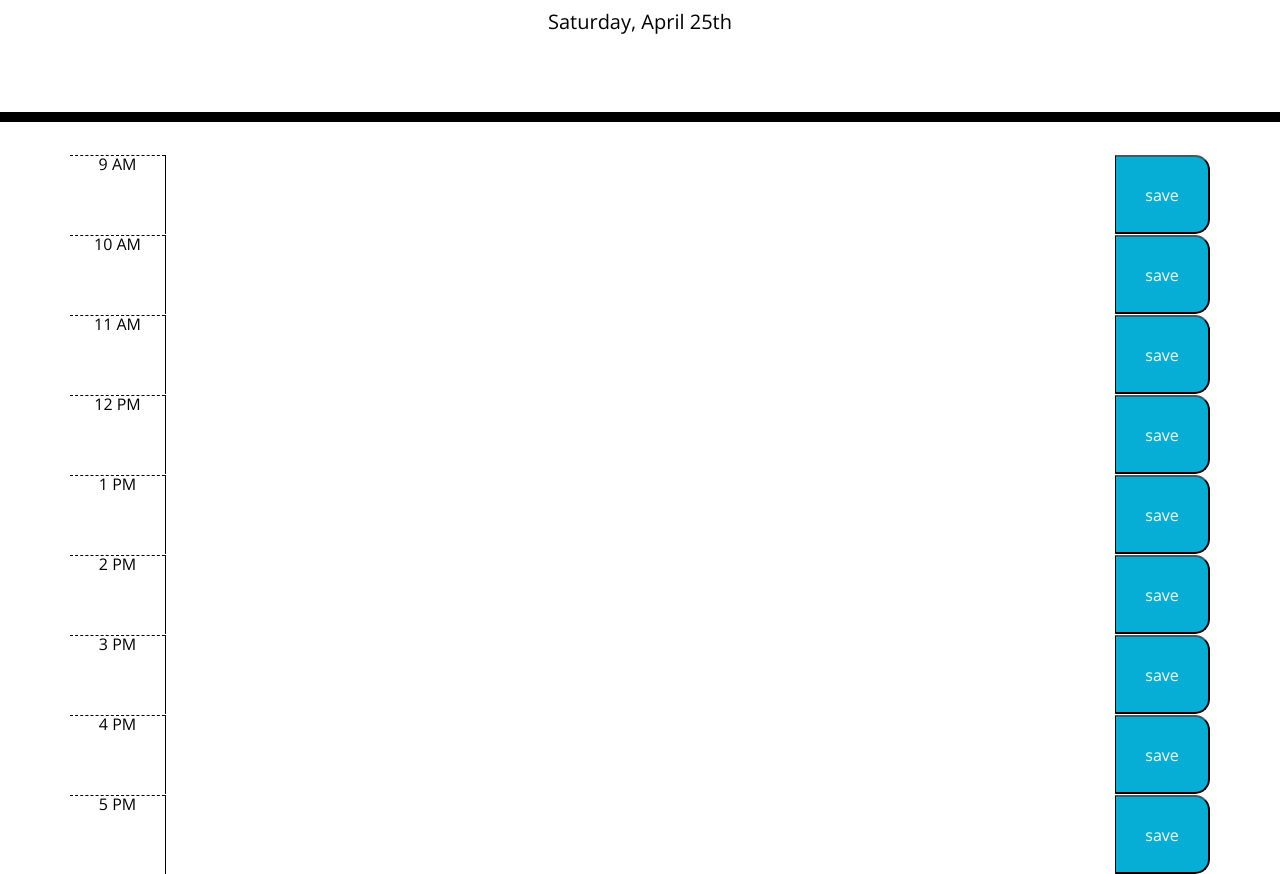
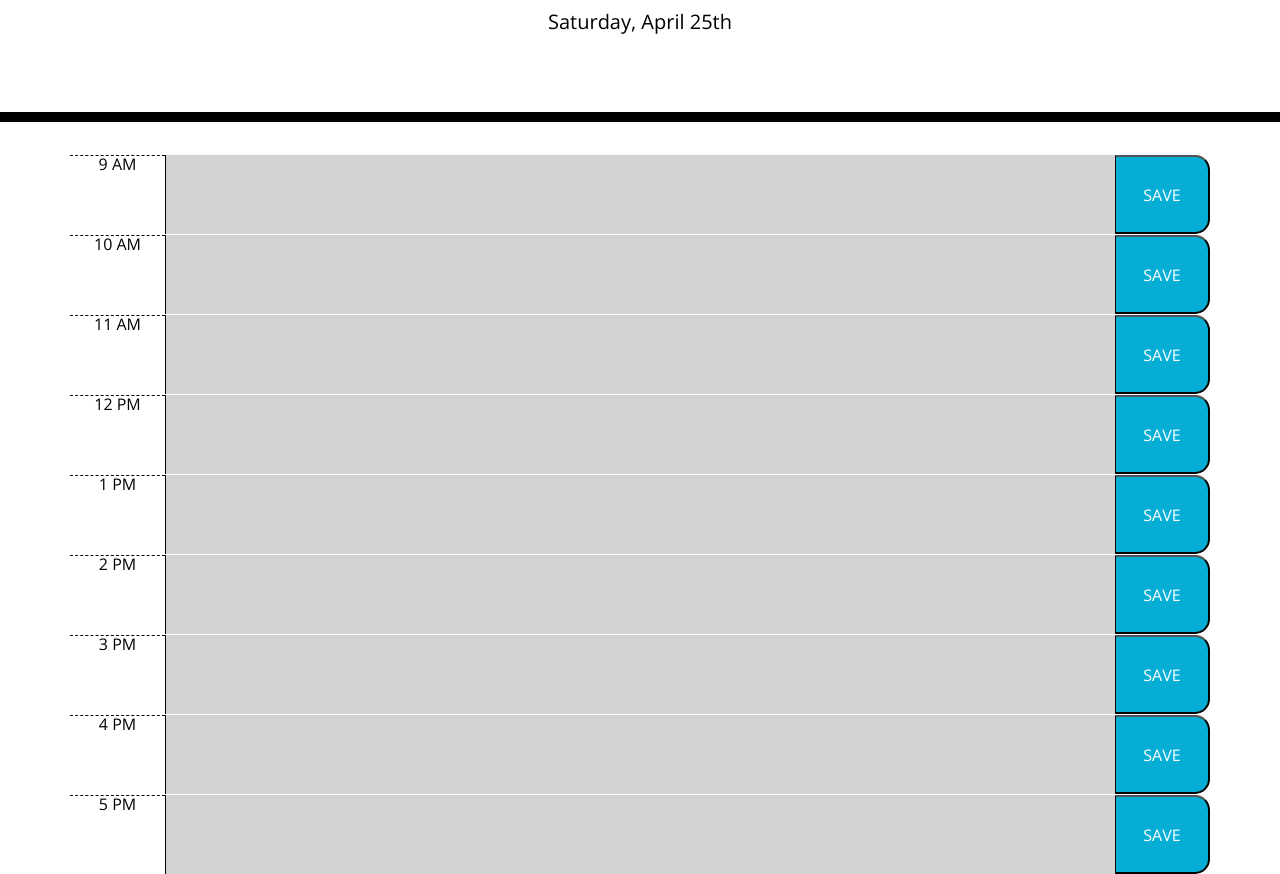
Before and after one commit to evanlax9/Workday-Planner, a plain HTML site: page index.html in a window 1280 px wide. Shown: the part 182-1056 px from the top of the page. Drawn offline with nearby package versions, Linux system fonts and the light colour scheme.

Commit message:
Almost Done

```diff
--- a/index.html
+++ b/index.html
@@ -1,23 +1,14 @@
 <!DOCTYPE html>
 <html lang="en">
+
 <head>
   <meta charset="UTF-8" />
   <meta name="viewport" content="width=device-width, initial-scale=1.0" />
   <meta http-equiv="X-UA-Compatible" content="ie=edge" />
-    <link
-      rel="stylesheet"
-      href="https://stackpath.bootstrapcdn.com/bootstrap/4.3.1/css/bootstrap.min.css"
-    />
-    <link
-      rel="stylesheet"
-      href="https://use.fontawesome.com/releases/v5.8.1/css/all.css"
-      integrity="sha384-50oBUHEmvpQ+1lW4y57PTFmhCaXp0ML5d60M1M7uH2+nqUivzIebhndOJK28anvf"
-      crossorigin="anonymous"
-    />
-    <link
-      href="https://fonts.googleapis.com/css?family=Open+Sans&display=swap"
-      rel="stylesheet"
-    />
+  <link rel="stylesheet" href="https://stackpath.bootstrapcdn.com/bootstrap/4.3.1/css/bootstrap.min.css" />
+  <link rel="stylesheet" href="https://use.fontawesome.com/releases/v5.8.1/css/all.css"
+    integrity="sha384-50oBUHEmvpQ+1lW4y57PTFmhCaXp0ML5d60M1M7uH2+nqUivzIebhndOJK28anvf" crossorigin="anonymous" />
+  <link href="https://fonts.googleapis.com/css?family=Open+Sans&display=swap" rel="stylesheet" />
   <link rel="stylesheet" href="styles.css" />
   <title>Work Day Scheduler</title>
 </head>
@@ -32,50 +23,50 @@
   <div class="container">
     <!-- Timeblocks go here -->
 
-      <div id="nineAm" class="row time-block">
+    <div id="9-Am" class="row time-block">
       <div class="col-md-1 hour">9 AM</div>
       <textarea class="col-md-10 description"></textarea>
-        <button class="col-md-1 saveBtn">save</button>
+      <button class="col-md-1 saveBtn">SAVE</button>
     </div>
-      <div id="tenAm" class="row time-block">
+    <div id="10-Am" class="row time-block">
       <div class="col-md-1 hour">10 AM</div>
       <textarea class="col-md-10 description"></textarea>
-        <button class="col-md-1 saveBtn">save</button>
+      <button class="col-md-1 saveBtn">SAVE</button>
     </div>
-      <div id="elevenAm" class="row time-block">
+    <div id="11-Am" class="row time-block">
       <div class="col-md-1 hour">11 AM</div>
       <textarea class="col-md-10 description"></textarea>
-        <button class="col-md-1 saveBtn">save</button>
+      <button class="col-md-1 saveBtn">SAVE</button>
     </div>
-      <div id="twelvePm" class="row time-block">
+    <div id="12-Pm" class="row time-block">
       <div class="col-md-1 hour">12 PM</div>
       <textarea class="col-md-10 description"></textarea>
-        <button class="col-md-1 saveBtn">save</button>
+      <button class="col-md-1 saveBtn">SAVE</button>
     </div>
-      <div id="OnePm" class="row time-block">
+    <div id="13-Pm" class="row time-block">
       <div class="col-md-1 hour">1 PM</div>
       <textarea class="col-md-10 description"></textarea>
-        <button class="col-md-1 saveBtn">save</button>
+      <button class="col-md-1 saveBtn">SAVE</button>
     </div>
-      <div id="twoPm" class="row time-block">
+    <div id="14-Pm" class="row time-block">
       <div class="col-md-1 hour">2 PM</div>
       <textarea class="col-md-10 description"></textarea>
-        <button class="col-md-1 saveBtn">save</button>
+      <button class="col-md-1 saveBtn">SAVE</button>
     </div>
-      <div id="threeAm" class="row time-block">
+    <div id="15-Pm" class="row time-block">
       <div class="col-md-1 hour">3 PM</div>
       <textarea class="col-md-10 description"></textarea>
-        <button class="col-md-1 saveBtn">save</button>
+      <button class="col-md-1 saveBtn">SAVE</button>
     </div>
-      <div id="fourPm" class="row time-block">
+    <div id="16-Pm" class="row time-block">
       <div class="col-md-1 hour">4 PM</div>
       <textarea class="col-md-10 description"></textarea>
-        <button class="col-md-1 saveBtn">save</button>
+      <button class="col-md-1 saveBtn">SAVE</button>
     </div>
-      <div id="fivePm" class="row time-block">
+    <div id="17-Pm" class="row time-block">
       <div class="col-md-1 hour">5 PM</div>
       <textarea class="col-md-10 description"></textarea>
-        <button class="col-md-1 saveBtn">save</button>
+      <button class="col-md-1 saveBtn">SAVE</button>
     </div>
   </div>
 
@@ -83,6 +74,7 @@
   <script src="https://cdnjs.cloudflare.com/ajax/libs/moment.js/2.24.0/moment.min.js"></script>
   <script src="script.js"></script>
 </body>
+
 </html>
 
 <!--// Use moment to get today's date
--- a/script.js
+++ b/script.js
@@ -2,10 +2,55 @@ $(document).ready(function () {
   $("#currentDay").text(moment().format("dddd, MMMM Do"));
   $(".saveBtn").on("click", function () {
     var plansValue = $(this).siblings(".description").val();
-    localStorage.setItem("name", plansValue);
+    var time = $(this).parent().attr("id");
+    localStorage.setItem(time, plansValue);
     console.log(plansValue);
   });
+  var currentHour = moment().hour();
+
+  function hourUpdate() {
+    $(".time-block").each(function () {
+      var newHour = parseInt($(this).attr("id").split("-")[0]);
+      if (currentHour > newHour) {
+        $(this).addClass("past");
+
+
+      }
+      else if (currentHour === newHour) {
+        $(this).addClass("present")
+        $(this).removeClass("past")
+      }
+
+      else if (currentHour < newHour) {
+        $(this).addClass("future");
+        $(this).removeClass("present")
+        $(this).removeClass("past")
+
+
+      }
+
+
+    })
+  }
+  hourUpdate();
+
+  $("#9-Am .description").val(localStorage.getItem("9-Am"));
+  $("#10-Am .description").val(localStorage.getItem("10-Am"));
+  $("#11-Am .description").val(localStorage.getItem("11-Am"));
+  $("#12-Pm .description").val(localStorage.getItem("12-Pm"));
+  $("#13-Pm .description").val(localStorage.getItem("13-Pm"));
+  $("#14-Pm .description").val(localStorage.getItem("14-Pm"));
+  $("#15-Pm .description").val(localStorage.getItem("15-Pm"));
+  $("#16-Pm .description").val(localStorage.getItem("16-Pm"));
+  $("#17-Pm .description").val(localStorage.getItem("17-Pm"));
+
+  if (currentHour > 15) {
+    localStorage.clear();
+  }
+
+
 });
+
 
 // Use moment to get today's date
 // format should be [DAY OF WEEK], [Full Month] [DAYOFMONTH ex 3rd]
```
Lines whose indentation alone changed are shown as unchanged.
